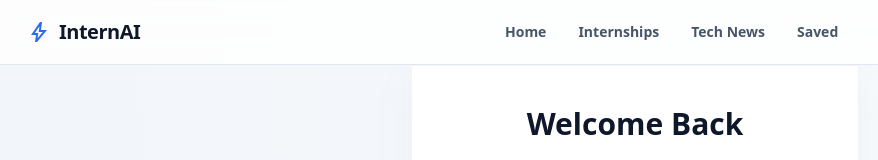
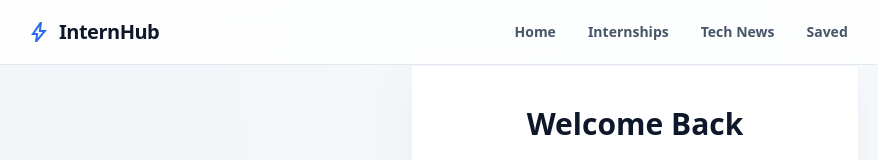
Before and after one commit to Akhil43-design/hackthon, a website: page frontend/login.html in a window 1280 px wide. Shown: the top 160 px of the page, without its empty margins (5-883 px from the left). Drawn offline with nearby package versions, Linux system fonts and the light colour scheme.

Commit message:
Branding: Renamed project from InternAI to InternHub

```diff
--- a/frontend/login.html
+++ b/frontend/login.html
@@ -56,7 +56,7 @@
             <div class="flex justify-between items-center h-16">
                 <div class="flex items-center gap-2 cursor-pointer" onclick="window.location.href='index.html'">
                     <span class="material-symbols-outlined text-primary text-3xl">bolt</span>
-                    <span class="text-xl font-bold tracking-tight text-slate-900 dark:text-white">InternAI</span>
+                    <span class="text-xl font-bold tracking-tight text-slate-900 dark:text-white">InternHub</span>
                 </div>
                 <!-- Desktop Menu -->
                 <div class="hidden md:flex items-center gap-8">
```
Also changed, not shown: frontend/bookmarks.html (+1 -1 lines), frontend/details.html (+1 -1 lines), frontend/post-internship.html (+1 -1 lines), frontend/signup.html (+1 -1 lines), temp_add_users.html (+1 -1 lines).
